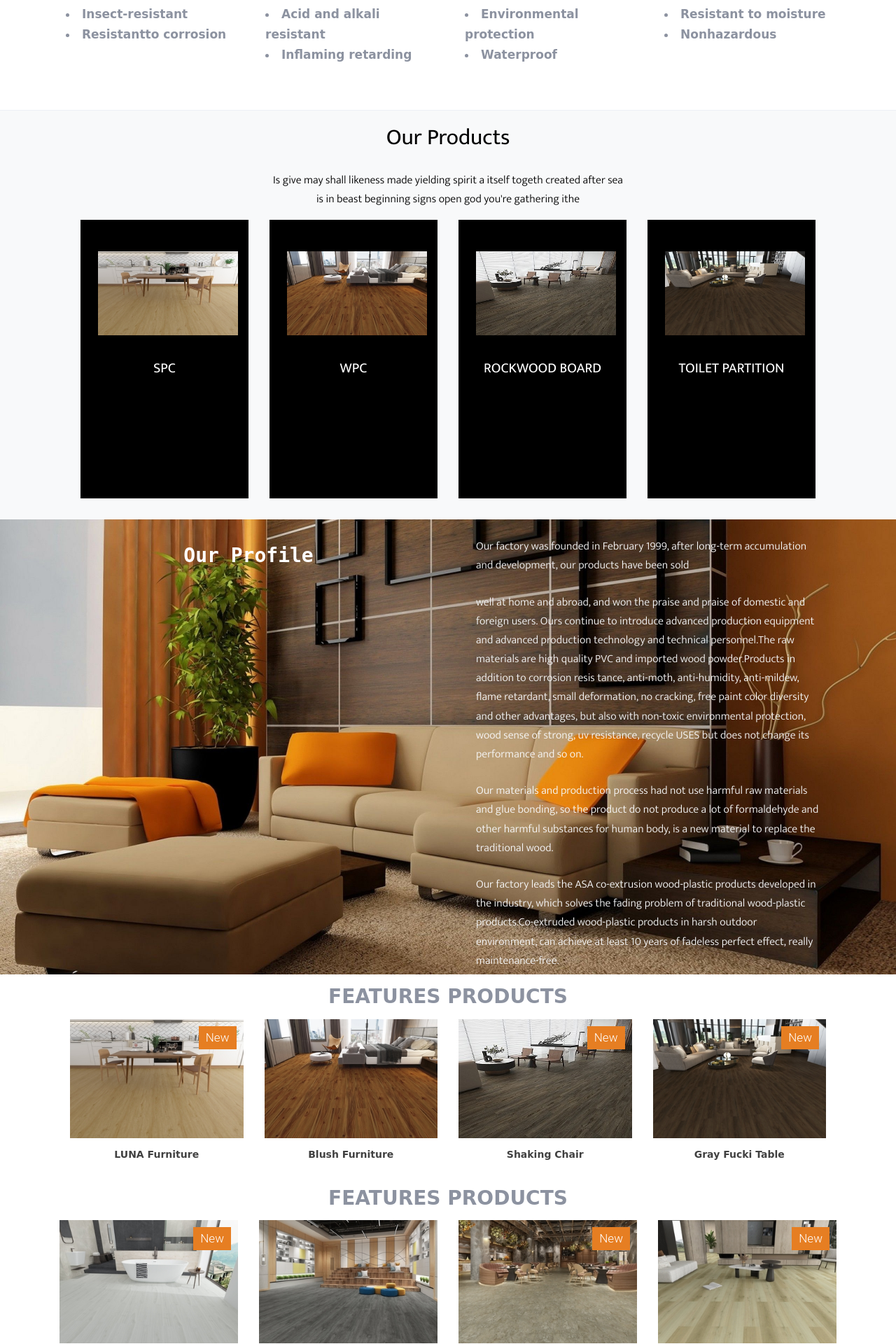
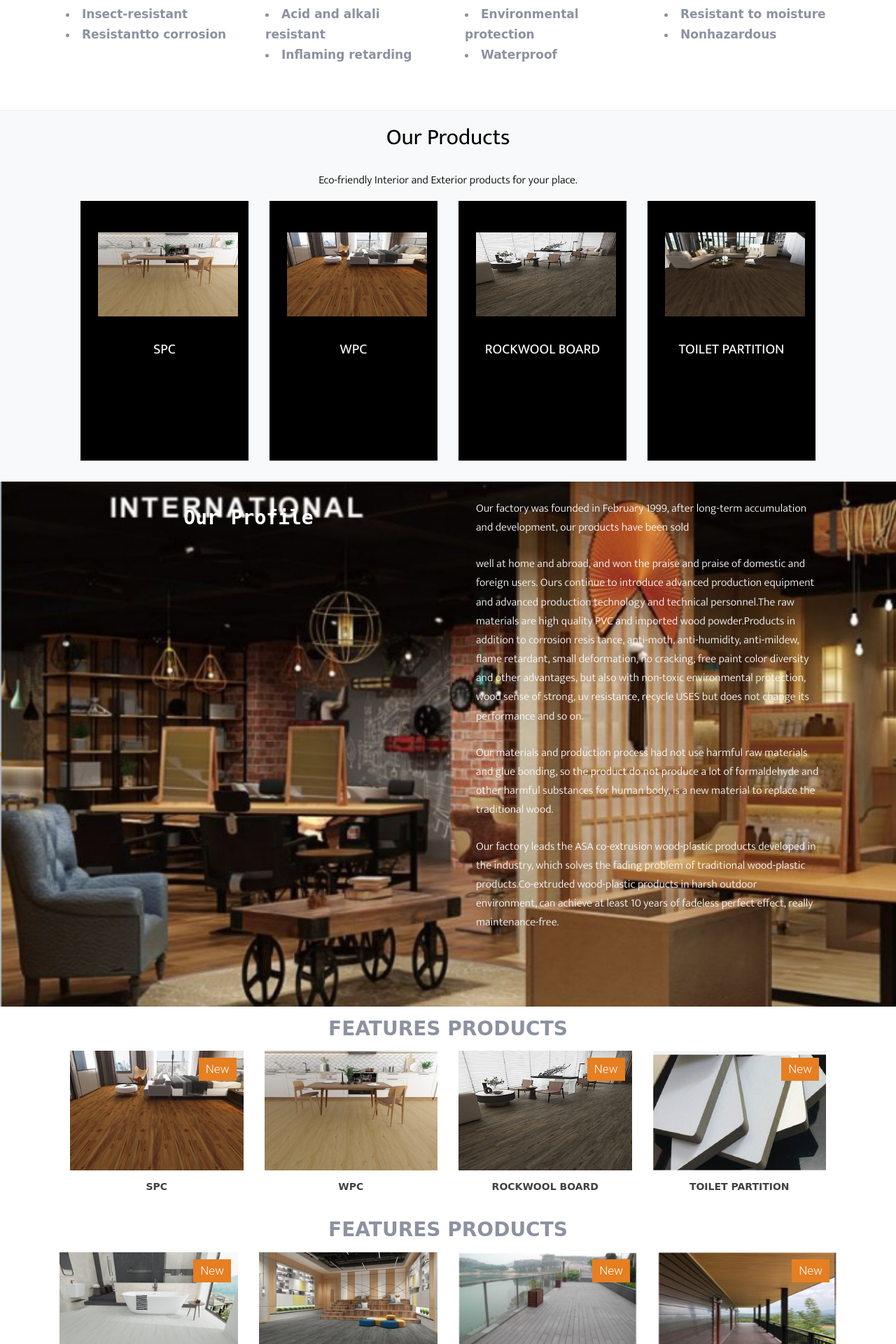
Before and after one commit to shuvro-baset/enoch_international, a Django app: page / in a window 1280 px wide. Shown: the part 814-2734 px from the top of the page at 70% size. Run offline with Django 3.2, Linux system fonts and the light colour scheme; some libraries are stand-ins or nearby versions; some web fonts are replaced.

Commit message:
edit with pial wip

```diff
--- a/static/css/style.css
+++ b/static/css/style.css
@@ -1319,9 +1319,9 @@ a:hover {
 }
 
 .story_sec {
-    height: 650px;
+    height: 750px;
     width: auto;
-    background-image: url(../images/p1.jpg);
+    background-image: url(../images/profile.png);
     background-size: cover;
     background-position: center center;
     background-repeat: no-repeat;
--- a/templates/index.html
+++ b/templates/index.html
@@ -151,10 +151,7 @@
                                                     <div class="main_title">
                                                         <!-- <h2>service offers </h2> -->
                                                         <p>
-                                                            Is give may shall likeness made yielding spirit a itself
-                                                            togeth created
-                                                            after sea <br> is in beast beginning signs open god you're
-                                                            gathering ithe
+                                                            Eco-friendly Interior and Exterior products for your place.
                                                         </p>
                                                     </div>
                                                 </div>
@@ -164,38 +161,31 @@
                                                     <div class="feature_item">
                                                         <img src="{% static 'images/crsl1.jpg' %}" alt="">
                                                         <h4>SPC</h4>
-                                                        <p>Creeping for female light years that lesser can't evening
-                                                            heaven isn't
-                                                            bearing tree</p>
+                                                        <p>SPC is a composite of stone and plastic. Ideal for interior
+                                                            flooring.</p>
                                                     </div>
                                                 </div>
                                                 <div class="col-lg-3 col-md-6">
                                                     <div class="feature_item">
-                                                        <img src="{% static 'images/crsl2.jpg' %}" alt="">
-                                                        <h4>WPC</h4>
-                                                        <p>Creeping for female light years that lesser can't evening
-                                                            heaven isn't
-                                                            bearing tree</p>
+                                                        <img src="{% static 'images/crsl2.jpg' %}" alt=""><h4>WPC</h4>
+                                                        <p>WPC is composite of wood and plastic. Best for outdoor
+                                                            flooring and decoration.</p>
                                                     </div>
                                                 </div>
                                                 <div class="col-lg-3 col-md-6">
                                                     <div class="feature_item">
                                                         <img src="{% static 'images/crsl3.jpg' %}" alt="">
-                                                        <h4>Rockwood
-                            Board</h4>
-                                                        <p>Creeping for female light years that lesser can't evening
-                                                            heaven isn't
-                                                            bearing tree</p>
+                                                        <h4>Rockwool
+                                                            Board</h4><br>
+                                                        <p>Rockwool board is for sound proofing partition.</p>
                                                     </div>
                                                 </div>
                                                 <div class="col-lg-3 col-md-6">
                                                     <div class="feature_item">
                                                         <img src="{% static 'images/crsl4.jpg' %}" alt="">
                                                         <h4>Toilet
-                            Partition</h4>
-                                                        <p>Creeping for female light years that lesser can't evening
-                                                            heaven isn't
-                                                            bearing tree</p>
+                                                            Partition</h4><br>
+                                                        <p>Toilet partition and Excessories.</p>
                                                     </div>
                                                 </div>
                                             </div>
@@ -274,14 +264,14 @@
                                 <div class="product-grid3">
                                     <div class="product-image3">
                                         <a href="#">
-                                            <img class="pic-1" src="{% static 'images/crsl1.jpg' %}">
-                                            <img class="pic-2" src="{% static 'images/pr1.png' %}">
+                                            <img class="pic-1" src="{% static 'images/crsl2.jpg' %}">
+                                            <img class="pic-2" src="{% static 'images/pr2.png' %}">
                                         </a>
 
                                         <span class="product-new-label">New</span>
                                     </div>
                                     <div class="product-content">
-                                        <h3 class="title"><a href="#">LUNA Furniture</a></h3>
+                                        <h3 class="title"><a href="#">SPC</a></h3>
                                         {#                                        <div class="price">#}
                                         {#                                            $63.50#}
                                         {#                                            <span>$75.00</span>#}
@@ -294,13 +284,14 @@
                                 <div class="product-grid3">
                                     <div class="product-image3">
                                         <a href="#">
-                                            <img class="pic-1" src="{% static 'images/crsl2.jpg' %}">
-                                            <img class="pic-2" src="{% static 'images/pr2.png' %}">
+                                            <img class="pic-1" src="{% static 'images/crsl1.jpg' %}">
+                                            <img class="pic-2" src="{% static 'images/pr1.png' %}">
+
                                         </a>
 
                                     </div>
                                     <div class="product-content">
-                                        <h3 class="title"><a href="#">Blush Furniture</a></h3>
+                                        <h3 class="title"><a href="#">WPC</a></h3>
                                         {#                                        <div class="price">#}
                                         {#                                            $43.50#}
                                         {#                                        </div>#}
@@ -319,7 +310,7 @@
                                         <span class="product-new-label">New</span>
                                     </div>
                                     <div class="product-content">
-                                        <h3 class="title"><a href="#">Shaking Chair</a></h3>
+                                        <h3 class="title"><a href="#">ROCKWOOL BOARD</a></h3>
                                         {#                                        <div class="price">#}
                                         {#                                            $63.50#}
                                         {#                                            <span>$75.00</span>#}
@@ -332,14 +323,14 @@
                                 <div class="product-grid3">
                                     <div class="product-image3">
                                         <a href="#">
-                                            <img class="pic-1" src="{% static 'images/crsl4.jpg' %}">
+                                            <img class="pic-1" src="{% static 'images/sg.jpg' %}">
                                             <img class="pic-2" src="{% static 'images/pr4.png' %}">
                                         </a>
 
                                         <span class="product-new-label">New</span>
                                     </div>
                                     <div class="product-content">
-                                        <h3 class="title"><a href="#">Gray Fucki Table</a></h3>
+                                        <h3 class="title"><a href="#">TOILET PARTITION</a></h3>
                                         {#                                        <div class="price">#}
                                         {#                                            $63.50#}
                                         {#                                            <span>$75.00</span>#}
@@ -368,11 +359,7 @@
                                     <span class="product-new-label">New</span>
                                 </div>
                                 <div class="product-content">
-                                    <h3 class="title"><a href="#">LUNA Furniture</a></h3>
-                                    {#                                    <div class="price">#}
-                                    {#                                        $63.50#}
-                                    {#                                        <span>$75.00</span>#}
-                                    {#                                    </div>#}
+                                    <h3 class="title"><a href="#">Office Furniture</a></h3>
 
                                 </div>
                             </div>
@@ -387,10 +374,7 @@
 
                                 </div>
                                 <div class="product-content">
-                                    <h3 class="title"><a href="#">Blush Furniture</a></h3>
-                                    {#                                    <div class="price">#}
-                                    {#                                        $43.50#}
-                                    {#                                    </div>#}
+                                    <h3 class="title"><a href="#">Theature Tempired Glass</a></h3>
 
                                 </div>
                             </div>
@@ -399,18 +383,14 @@
                             <div class="product-grid3">
                                 <div class="product-image3">
                                     <a href="#">
-                                        <img class="pic-1" src="{% static 'images/crsl7.jpg' %}">
-                                        <img class="pic-2" src="{% static 'images/pr7.png' %}">
+                                        <img class="pic-1" src="{% static 'images/h18.jpg' %}">
+                                        <img class="pic-2" src="{% static 'images/house 2.jpg' %}">
                                     </a>
 
                                     <span class="product-new-label">New</span>
                                 </div>
                                 <div class="product-content">
-                                    <h3 class="title"><a href="#">Shaking Chair</a></h3>
-                                    {#                                    <div class="price">#}
-                                    {#                                        $63.50#}
-                                    {#                                        <span>$75.00</span>#}
-                                    {#                                    </div>#}
+                                    <h3 class="title"><a href="#">Wpc Decking Floor</a></h3>
 
                                 </div>
                             </div>
@@ -419,18 +399,14 @@
                             <div class="product-grid3">
                                 <div class="product-image3">
                                     <a href="#">
-                                        <img class="pic-1" src="{% static 'images/crsl8.jpg' %}">
-                                        <img class="pic-2" src="{% static 'images/pr8.png' %}">
+                                        <img class="pic-2" src="{% static 'images/h9.jpg' %}">
+                                        <img class="pic-1" src="{% static 'images/h19.jpg' %}">
                                     </a>
 
                                     <span class="product-new-label">New</span>
                                 </div>
                                 <div class="product-content">
-                                    <h3 class="title"><a href="#">Gray Fucki Table</a></h3>
-                                    {#                                    <div class="price">#}
-                                    {#                                        $63.50#}
-                                    {#                                        <span>$75.00</span>#}
-                                    {#                                    </div>#}
+                                    <h3 class="title"><a href="#">Metal Siding</a></h3>
 
                                 </div>
                             </div>
```
Also changed, not shown: static/images/h18.jpg (added), static/images/h19.jpg (added), static/images/h9.jpg (added), static/images/house 19.jpg (added), static/images/house 2.jpg (added), static/images/house 9.jpg (added), static/images/profile.png (added), static/images/sg.jpg (added).
